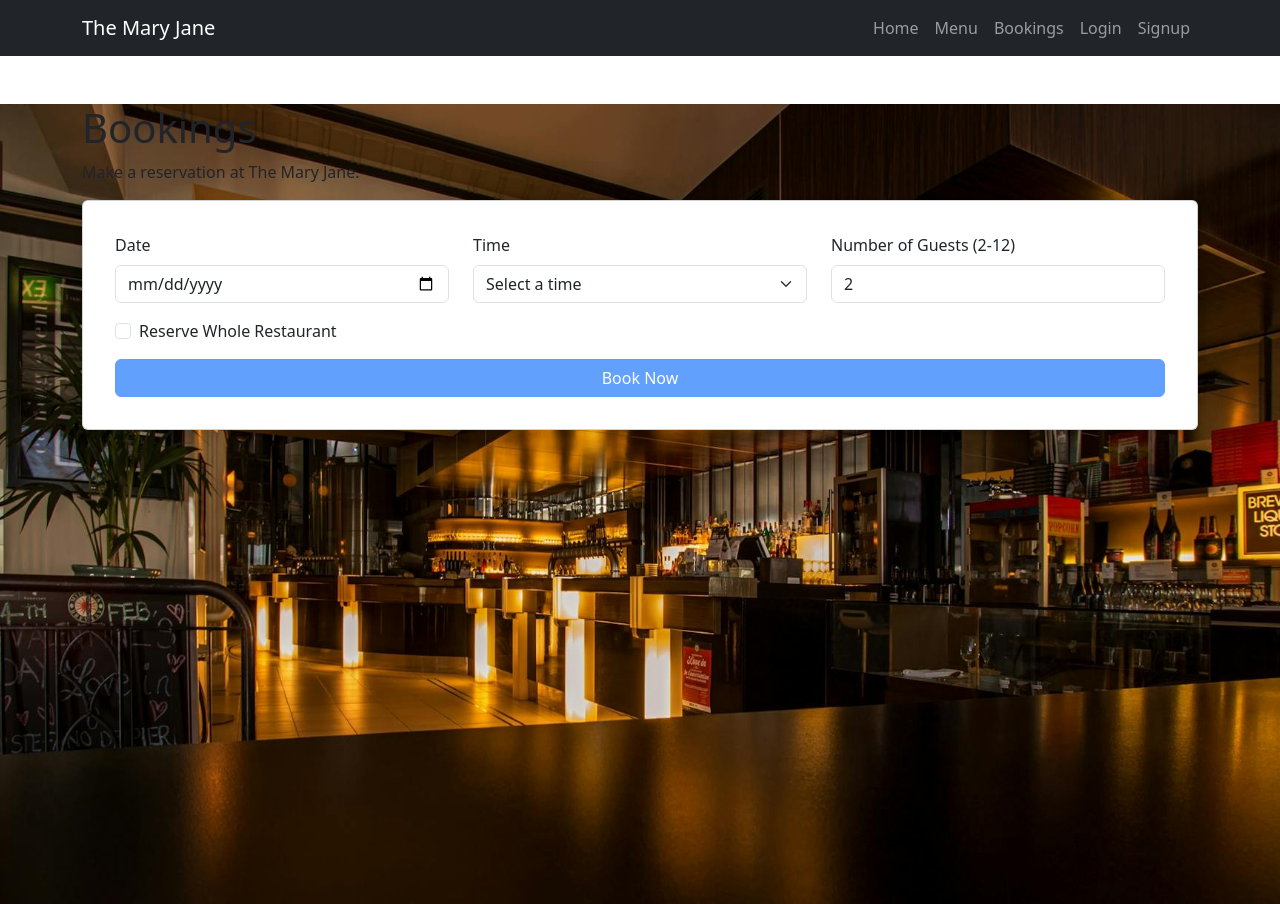
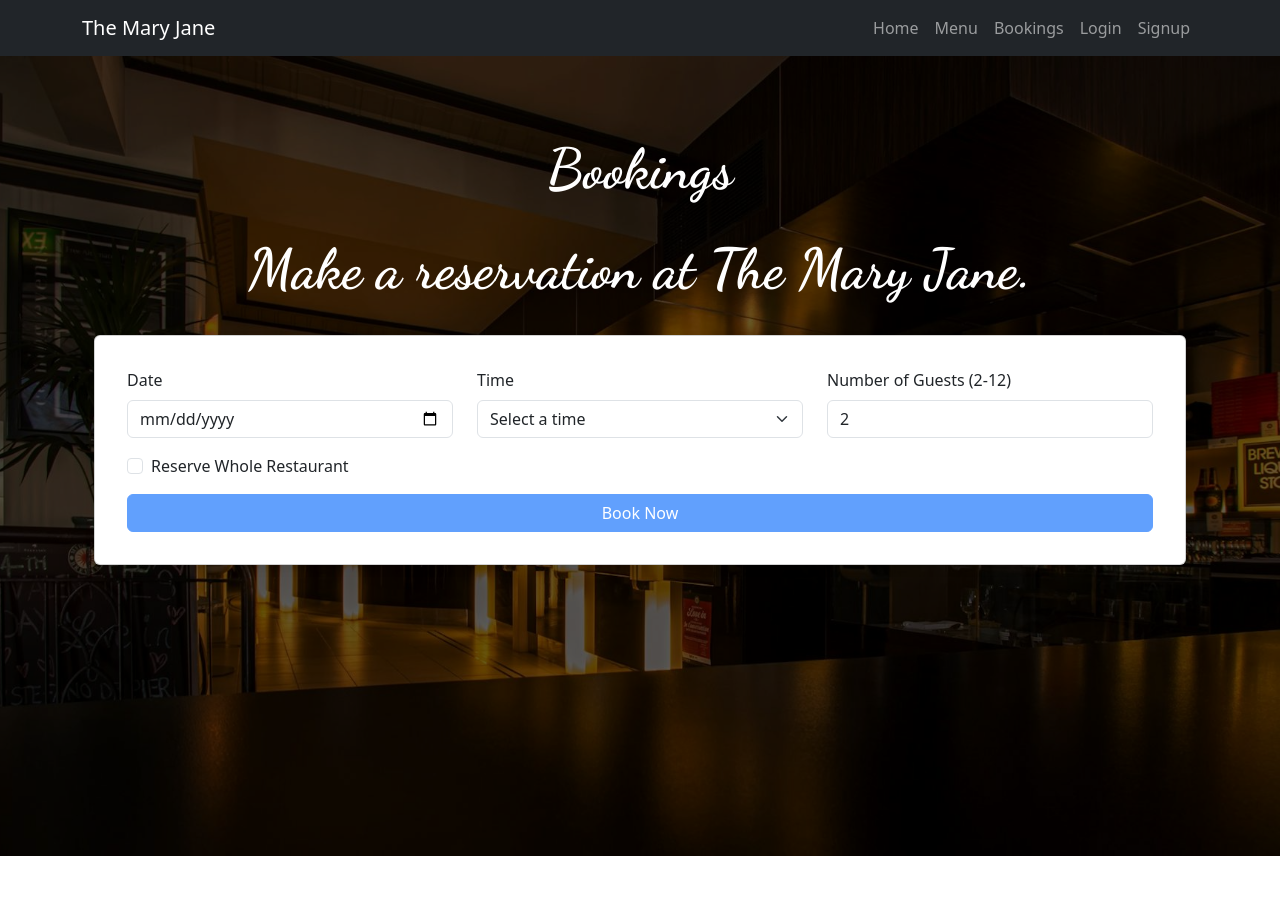
Before and after one commit to CHAMPION316/mary_jane_restaurant, a React (Create React App) app in the folder frontend/: page /bookings in a window 1280 px wide. After the commit the page ends 856 px from the top, so only its background shows below. Built offline with nearby package versions, Linux system fonts and the light colour scheme.

Commit message:
Add background color to Bookings.js

```diff
--- a/frontend/src/pages/Bookings.js
+++ b/frontend/src/pages/Bookings.js
@@ -1,6 +1,7 @@
 import React from 'react';
 import BookingForm from '../components/BookingForm';
 import bookingBackground from '../assets/images/booking-bg.jpg';
+import { Container } from 'react-bootstrap';
 
 const Bookings = () => {
   return (
@@ -14,10 +15,22 @@ const Bookings = () => {
         width: '100%',
       }}
     >
-      <div className="container mt-5">
-        <h1>Bookings</h1>
-        <p>Make a reservation at The Mary Jane.</p>
-        <BookingForm />
+      <div
+        style={{
+          backgroundColor: 'rgba(0, 0, 0, 0.6)',
+          minHeight: '100vh',
+          width: '100%',
+          paddingTop: 0,
+          marginTop: 0,
+        }}
+      >
+      <Container className="position-relative" style={{ zIndex: 1, paddingTop: 32, marginTop: 0 }}>
+        <div className="container mt-5">
+          <h1 className="text-center mb-4 text-white menu-title">Bookings</h1>
+          <p className="text-center mb-4 text-white menu-title">Make a reservation at The Mary Jane.</p>
+          <BookingForm />
+        </div>
+      </Container>
       </div>
     </div>
   );
```
